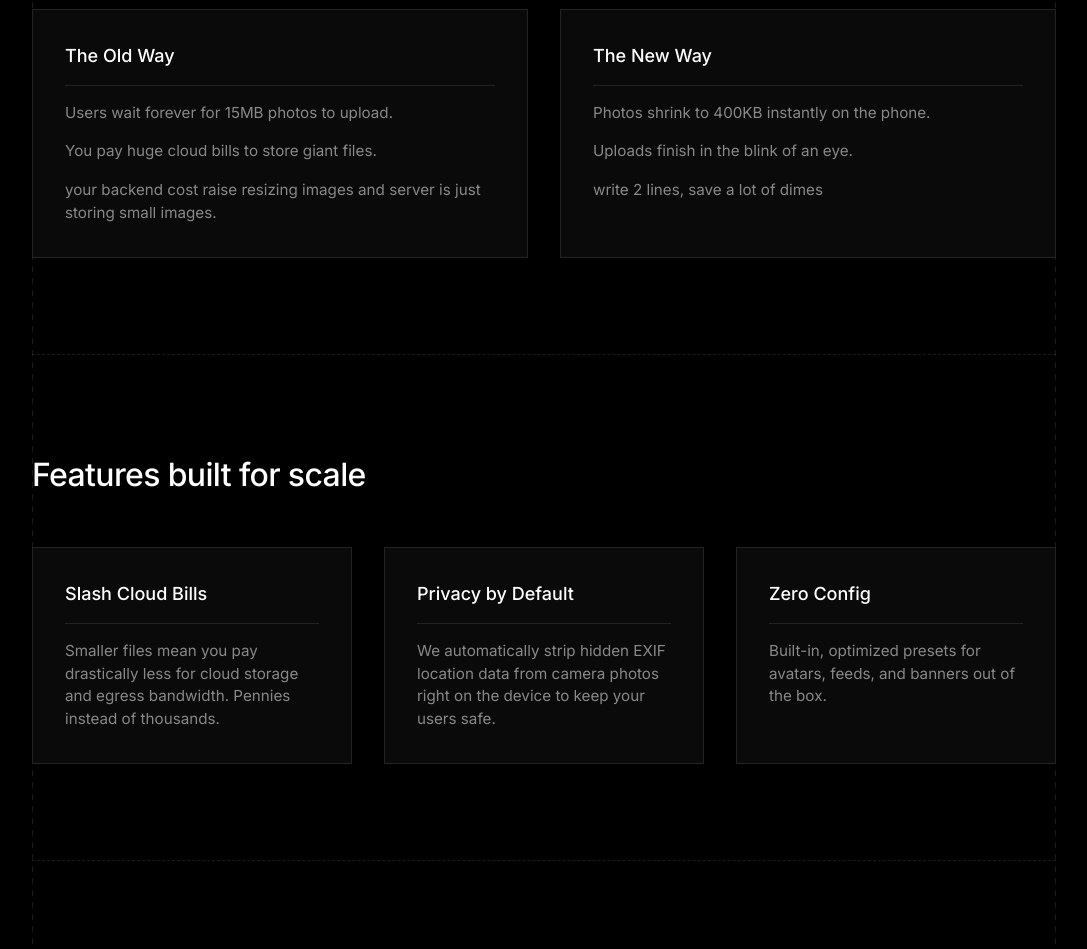
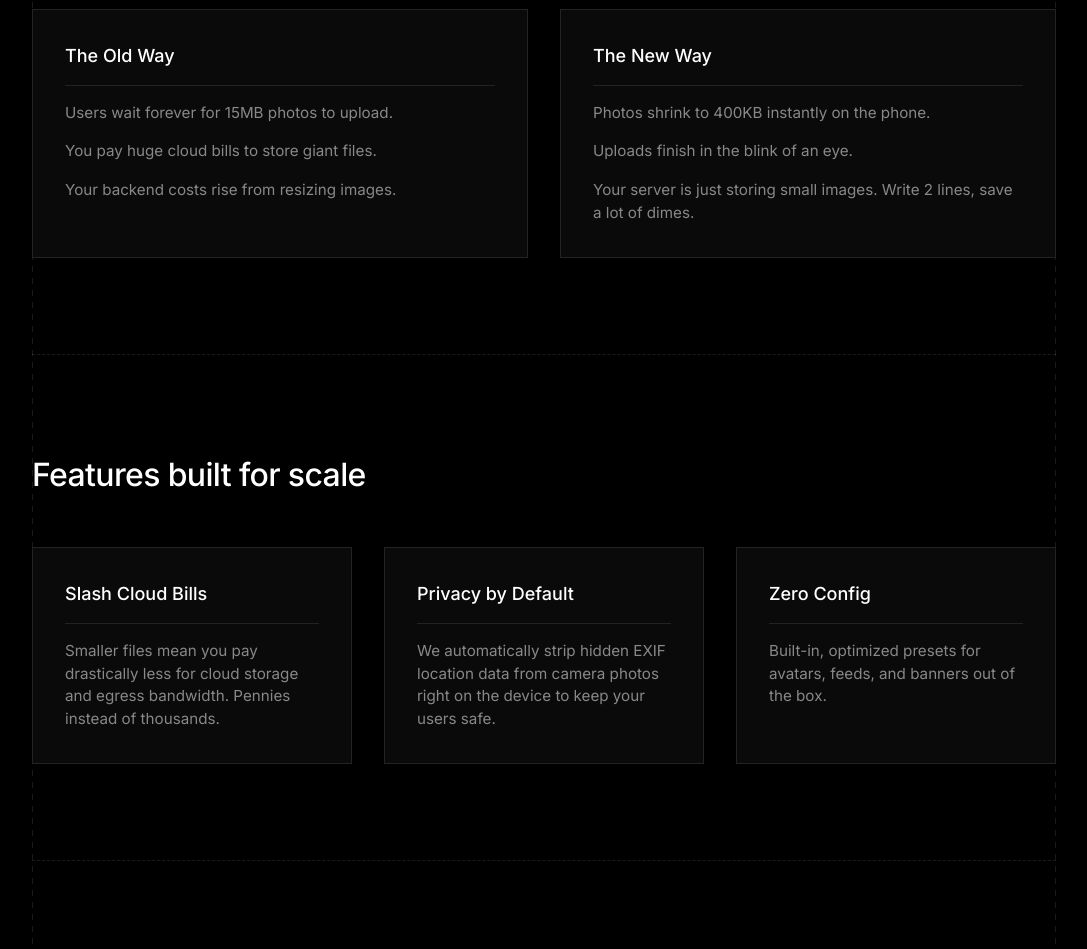
Before and after one commit to Akshraj2022/sdkweb, a website: page index.html in a window 1280 px wide. Shown: the part 958-1907 px from the top of the page, without its empty margins (96-1183 px from the left). Drawn offline with Linux system fonts and the light colour scheme.

Commit message:
Fix grammar, move server storing statement, capitalize

```diff
--- a/index.html
+++ b/index.html
@@ -474,7 +474,7 @@
                             <p>You pay huge cloud bills to store giant files.</p>
                         </div>
                         <div class="list-item">
-                            <p>your backend cost raise resizing images and server is just storing small images.</p>
+                            <p>Your backend costs rise from resizing images.</p>
                         </div>
                     </div>
 
@@ -487,7 +487,7 @@
                             <p>Uploads finish in the blink of an eye.</p>
                         </div>
                         <div class="list-item">
-                            <p>write 2 lines, save a lot of dimes</p>
+                            <p>Your server is just storing small images. Write 2 lines, save a lot of dimes.</p>
                         </div>
                     </div>
                 </div>
```
